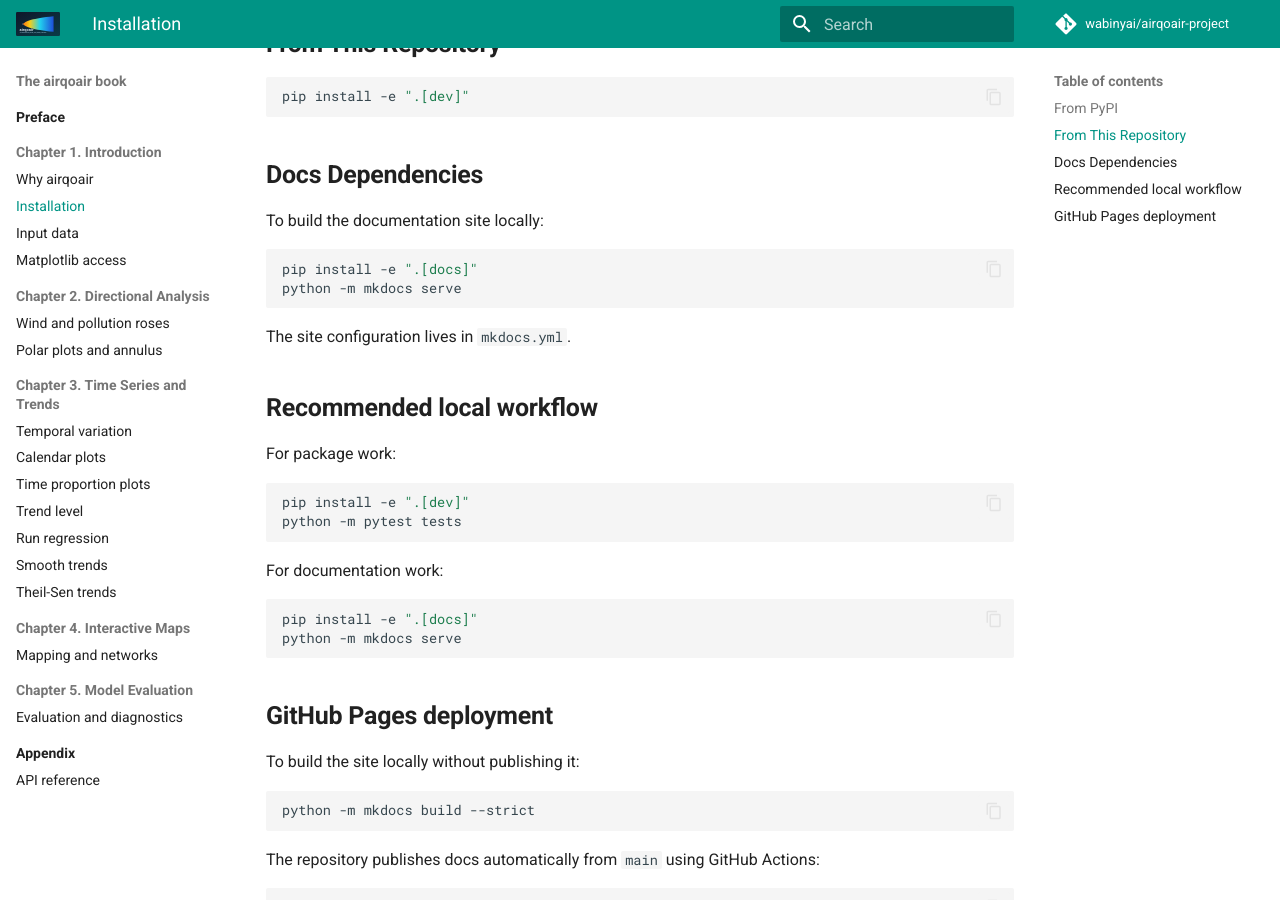
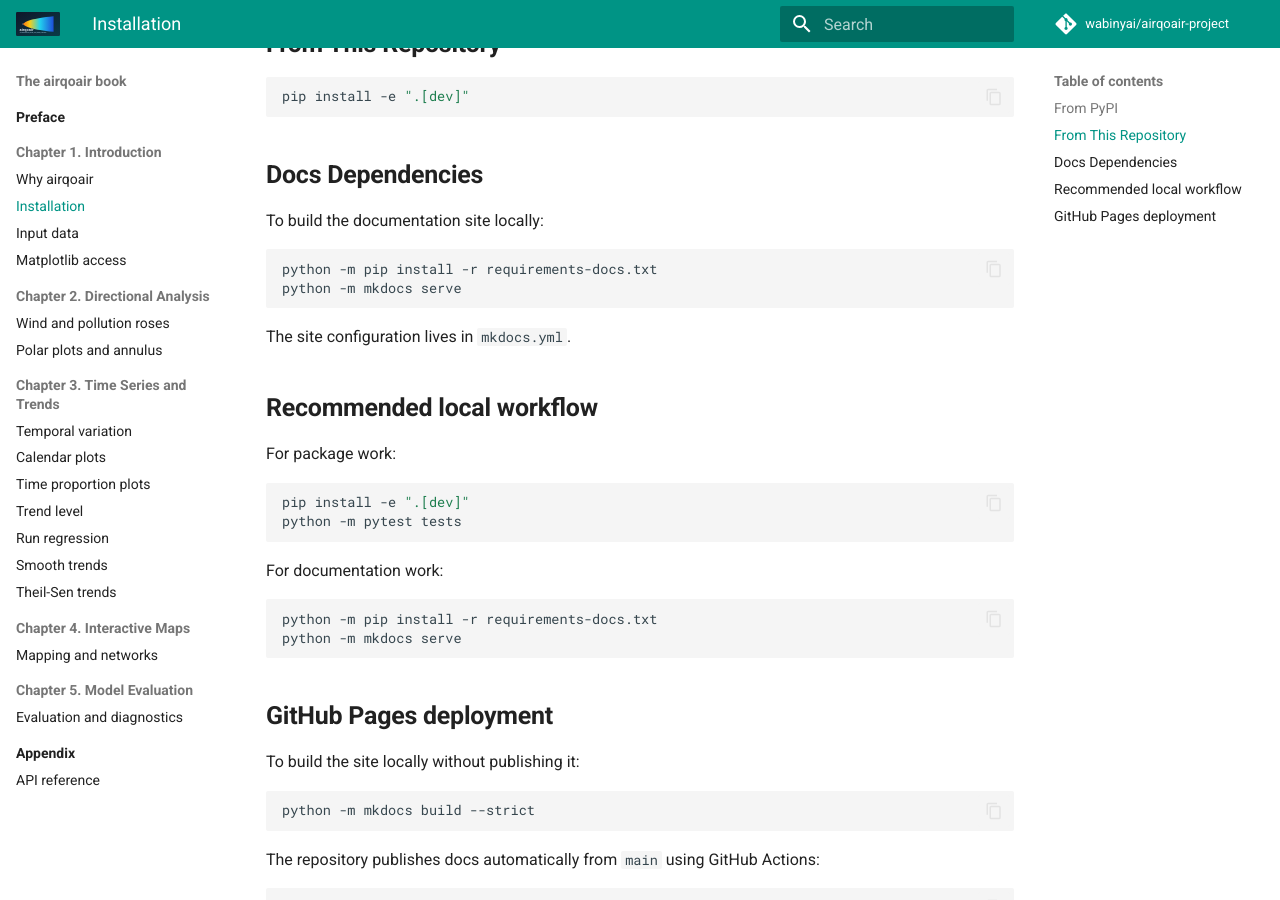
Before and after one commit to wabinyai/airqoair-project, an MkDocs documentation site: the page built from docs/getting-started/installation.md, in a window 1280 px wide and 900 px high, scrolled down 285 px. Built offline with MkDocs 1.6.1 and Material for MkDocs 9.7.7, drawn with Linux system fonts in a browser that asks for light colours; comment, search, counter and statistics services are not loaded.

Commit message:
requirements

````diff
--- a/docs/getting-started/installation.md
+++ b/docs/getting-started/installation.md
@@ -17,7 +17,7 @@ pip install -e ".[dev]"
 To build the documentation site locally:
 
 ```bash
-pip install -e ".[docs]"
+python -m pip install -r requirements-docs.txt
 python -m mkdocs serve
 ```
 
@@ -35,7 +35,7 @@ python -m pytest tests
 For documentation work:
 
 ```bash
-pip install -e ".[docs]"
+python -m pip install -r requirements-docs.txt
 python -m mkdocs serve
 ```
 
--- /dev/null
+++ b/requirements-docs.txt
@@ -0,0 +1,4 @@
+mkdocs>=1.6,<2
+mkdocs-material>=9.5,<10
+pyyaml>=6,<7
+pymdown-extensions>=10,<11
````
Also changed, not shown: README.md (+13 -1 lines), 1 other file.
